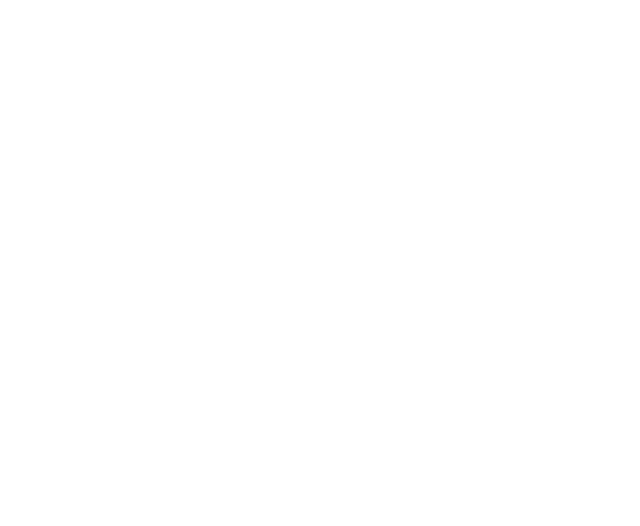
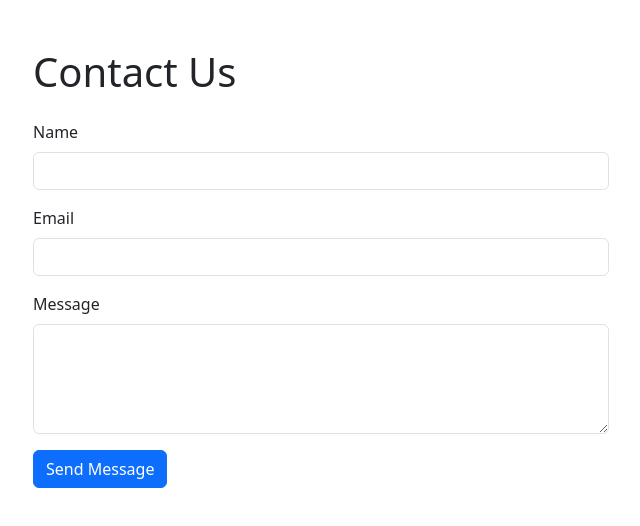
Before and after one commit to Zubayrlatief/capstone, a Vue app: page /contact in a window 1280 px wide. Before the commit this address had no page. Shown: the top 526 px of the page, without its empty margins (319-959 px from the left). Built offline with nearby package versions, Linux system fonts and the light colour scheme.

Commit message:
acount and shi

```diff
--- a/package.json
+++ b/package.json
@@ -13,6 +13,7 @@
     "bootstrap": "^5.3.3",
     "core-js": "^3.8.3",
     "cors": "^2.8.5",
+    "jwt-decode": "^4.0.0",
     "register-service-worker": "^1.7.2",
     "vue": "^3.2.13",
     "vue-router": "^4.0.3",
--- /dev/null
+++ b/src/components/FooterComp.vue
@@ -0,0 +1,44 @@
+<template>
+  <footer class="container-fluid py-5 text-light">
+    <div class="row d-flex justify-content-between align-items-center">
+      <div class="col-lg-4 d-flex align-items-center">
+        <NuxtLink to="/" class="d-flex align-items-center text-light text-decoration-none">
+          <img
+            src="https://zubayrlatief.github.io/capestone-hosted-images/H (1)(2).jpg"
+            alt="Company Logo"
+            title="Company Logo"
+            class="img"
+          />
+          <span class="h4 mb-0">HERMESS FITNESS</span>
+        </NuxtLink>
+      </div>
+      <div class="col-lg-4 d-flex justify-content-center">
+        <ul class="list-unstyled d-flex flex-wrap gap-4 mb-0">
+          <li>
+            <a class="text-light text-decoration-none" href="contact">Contact</a>
+          </li>
+          <!-- Add more nav links here -->
+        </ul>
+      </div>
+      <div class="col-lg-4 text-center text-muted">
+        &copy; {{ new Date().getFullYear() }} HERMESS FITNESS.
+      </div>
+    </div>
+  </footer>
+</template>
+
+<script>
+export default {
+  name: 'FooterComp',
+};
+</script>
+
+<style scoped>
+.img {
+  height: 60px;
+}
+
+.container-fluid {
+  background-color: black;
+}
+</style>
--- a/src/router/index.js
+++ b/src/router/index.js
@@ -7,6 +7,7 @@ import AccountPage from '@/views/AccountPage.vue';
 import EditAccount from '@/views/EditAccount.vue';
 import AdminPage from '@/views/AdminPage.vue'; // Import the AdminPage component
 import PhilosophyPage from '@/views/PhilosophyPage.vue';
+import ContactPage from '@/views/ContactPage.vue';
 
 const routes = [
   {
@@ -50,6 +51,11 @@ const routes = [
     component: AdminPage,
     meta: { requiresAuth: true, isAdmin: true }, // Add meta field for route guards
   },
+  {
+    path: '/contact',
+    name:  'ContactPage',
+    component: ContactPage,
+  }
 ];
 
 const router = createRouter({
--- a/src/views/AccountPage.vue
+++ b/src/views/AccountPage.vue
@@ -1,4 +1,5 @@
 <template>
+  <NavBar />
   <div class="account container mt-5">
     <div class="row justify-content-center">
       <div class="col-md-8">
@@ -6,10 +7,14 @@
         <div v-if="user" class="card p-4">
           <p><strong>Username:</strong> {{ user.username }}</p>
           <p><strong>Email:</strong> {{ user.email }}</p>
+          <!-- Add other fields as needed -->
           <div class="d-flex justify-content-between">
             <button @click="editAccount" class="btn btn-warning">Edit Account</button>
             <button @click="deleteAccount" class="btn btn-danger">Delete Account</button>
           </div>
+        </div>
+        <div v-else>
+          <p class="text-center">Loading account details...</p>
         </div>
       </div>
     </div>
@@ -17,9 +22,14 @@
 </template>
 
 <script>
+import NavBar from '@/components/NavBar.vue';
 import axios from 'axios';
+import jwtDecode from 'jwt-decode';
 
 export default {
+  components: {
+    NavBar,
+  },
   data() {
     return {
       user: null,
@@ -31,18 +41,58 @@
   methods: {
     async fetchUser() {
       try {
-          const response = await axios.get('http://localhost:3000/users/1'); // Replace 1 with dynamic user ID
+        const cookieString = document.cookie;
+        console.log('Cookies:', cookieString); // Debugging line
+
+        if (!cookieString) {
+          console.error('No cookies found, please log in again.');
+          this.$router.push('/login');
+          return;
+        }
+
+        const tokenCookie = cookieString.split('; ').find(row => row.startsWith('token='));
+        if (!tokenCookie) {
+          console.error('Token not found in cookies, please log in again.');
+          this.$router.push('/login');
+          return;
+        }
+
+        const token = tokenCookie.split('=')[1];
+        if (token) {
+          const decodedToken = jwtDecode(token);
+          const userId = decodedToken.id;
+
+          const response = await axios.get(`https://capstone-2-p8rd.onrender.com/users/users/${userId}`, {
+            withCredentials: true, // Ensure cookies are included
+          });
+
           this.user = response.data;
+        } else {
+          console.error('Token is invalid, please log in again.');
+          this.$router.push('/login');
+        }
       } catch (error) {
         console.error('Error fetching user:', error);
+        this.$router.push('/login');
       }
     },
-      editAccount() {
-        this.$router.push(`/account/edit/${this.user.id}`);
+    async editAccount() {
+      try {
+        await axios.patch(`https://capstone-2-p8rd.onrender.com/users/update/${this.user.id}`, {
+          // Pass updated user data here
+        }, {
+          withCredentials: true, // Ensure cookies are included
+        });
+        // Handle successful update
+      } catch (error) {
+        console.error('Error updating account:', error);
+      }
     },
     async deleteAccount() {
       try {
-          await axios.delete(`http://localhost:3000/users/delete/${this.user.id}`);
+        await axios.delete(`https://capstone-2-p8rd.onrender.com/users/delete/${this.user.id}`, {
+          withCredentials: true, // Ensure cookies are included
+        });
         this.$router.push('/');
       } catch (error) {
         console.error('Error deleting account:', error);
@@ -53,5 +103,11 @@
 </script>
 
 <style scoped>
-  /* Additional styles can be added here if needed */
+.account {
+  margin-top: 2rem;
+}
+
+.card {
+  padding: 1rem;
+}
 </style>
--- /dev/null
+++ b/src/views/ContactPage.vue
@@ -0,0 +1,96 @@
+<template>
+    <div class="container mt-5">
+      <h1 class="mb-4">Contact Us</h1>
+      <form @submit.prevent="sendMessage">
+        <div class="mb-3">
+          <label for="name" class="form-label">Name</label>
+          <input
+            type="text"
+            id="name"
+            v-model="form.name"
+            class="form-control"
+            required
+          />
+        </div>
+        <div class="mb-3">
+          <label for="email" class="form-label">Email</label>
+          <input
+            type="email"
+            id="email"
+            v-model="form.email"
+            class="form-control"
+            required
+          />
+        </div>
+        <div class="mb-3">
+          <label for="message" class="form-label">Message</label>
+          <textarea
+            id="message"
+            v-model="form.message"
+            class="form-control"
+            rows="4"
+            required
+          ></textarea>
+        </div>
+        <button type="submit" class="btn btn-primary">Send Message</button>
+        <div v-if="errorMessage" class="mt-3 text-danger">{{ errorMessage }}</div>
+        <div v-if="successMessage" class="mt-3 text-success">{{ successMessage }}</div>
+      </form>
+    </div>
+  </template>
+
+  <script>
+  import axios from 'axios';
+
+  export default {
+    data() {
+      return {
+        form: {
+          name: '',
+          email: '',
+          message: ''
+        },
+        errorMessage: '',
+        successMessage: ''
+      };
+    },
+    methods: {
+      async sendMessage() {
+        try {
+          this.errorMessage = '';
+          this.successMessage = '';
+
+          // Validate form data
+          if (!this.form.name || !this.form.email || !this.form.message) {
+            this.errorMessage = 'All fields are required.';
+            return;
+          }
+
+          const response = await axios.post('https://formspree.io/f/mqkrwkjj', this.form, {
+            headers: {
+              'Accept': 'application/json'
+            }
+          });
+
+          if (response.data.ok) {
+            this.successMessage = 'Message sent successfully!';
+            this.form.name = '';
+            this.form.email = '';
+            this.form.message = '';
+          } else {
+            this.errorMessage = 'Failed to send message. Please try again later.';
+          }
+        } catch (error) {
+          console.error('Error sending message:', error);
+          this.errorMessage = 'Failed to send message. Please check your network connection and try again.';
+        }
+      }
+    }
+  };
+  </script>
+
+  <style scoped>
+  .container {
+    max-width: 600px;
+  }
+  </style>
--- a/src/views/LandingPage.vue
+++ b/src/views/LandingPage.vue
@@ -13,14 +13,17 @@
       alt=""
     />
   </div>
+  <FooterComp/>
 </template>
 
 <script>
+import FooterComp from '@/components/FooterComp.vue';
 import NavBar from '@/components/NavBar.vue';
 export default {
   name: 'LandingPage',
   components: {
-    NavBar
+    NavBar,
+    FooterComp
   },
 }
 </script>
--- a/src/views/PhilosophyPage.vue
+++ b/src/views/PhilosophyPage.vue
@@ -8,8 +8,9 @@
 import NavBar from '@/components/NavBar.vue';
 
 export default {
-    name: 'PhilosophyPage',
-    components: NavBar
+    components: {
+    NavBar,
+  },
 }
 </script>
 <style scoped>
--- a/src/views/RegisterPage.vue
+++ b/src/views/RegisterPage.vue
@@ -1,4 +1,5 @@
 <template>
+  <NavBar/>
   <div class="container mt-5">
     <h2 class="text-center">Register</h2>
     <form @submit.prevent="registerUser" class="needs-validation" novalidate>
@@ -68,9 +69,13 @@
 </template>
 
 <script>
+import NavBar from '@/components/NavBar.vue';
 import axios from 'axios';
 
 export default {
+  components: {
+    NavBar,
+  },
   data() {
     return {
       firstName: '',
```
Also changed, not shown: 1 other file (tests, documents, lock files or other folders). Lines whose indentation alone changed are shown as unchanged.
